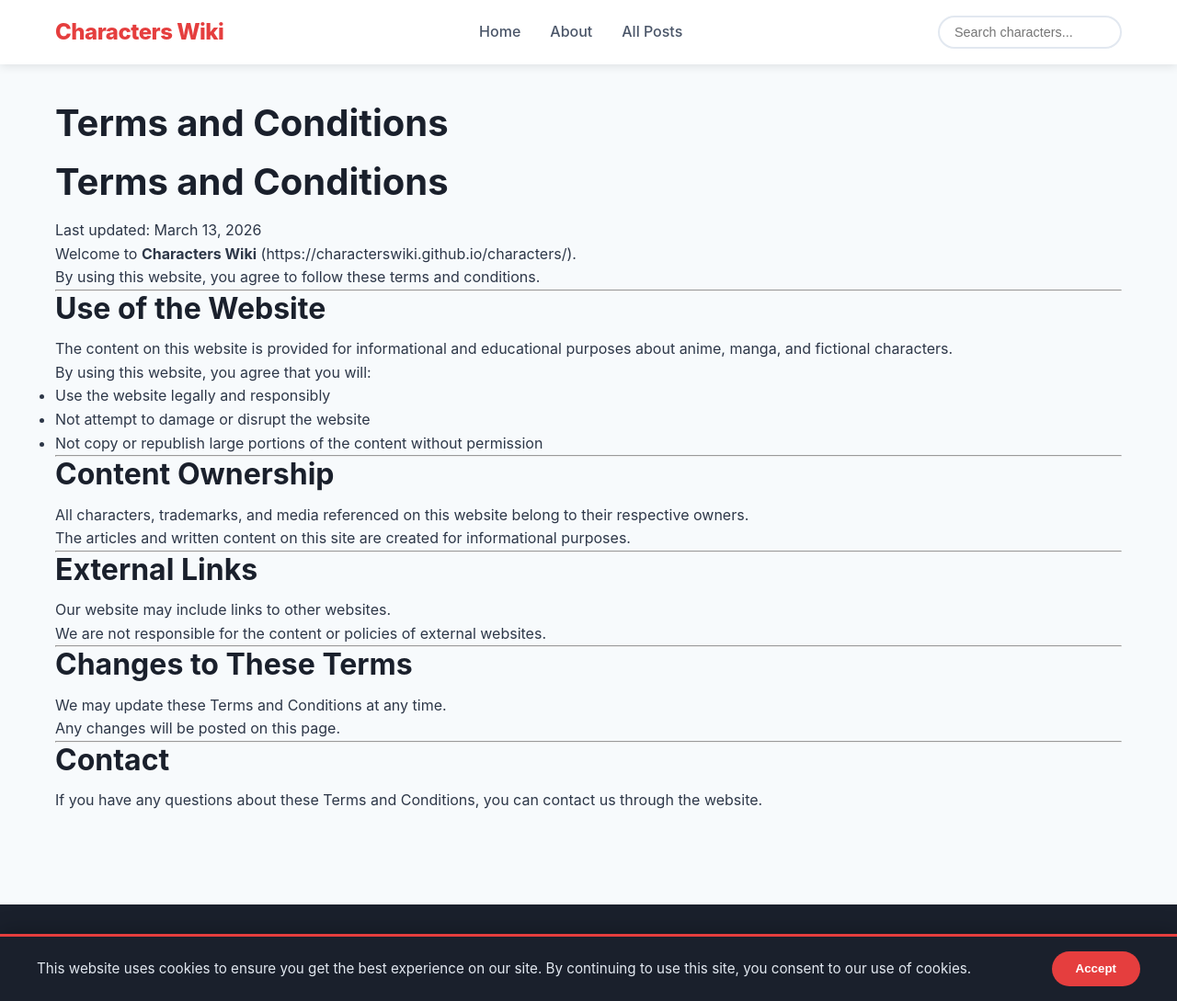
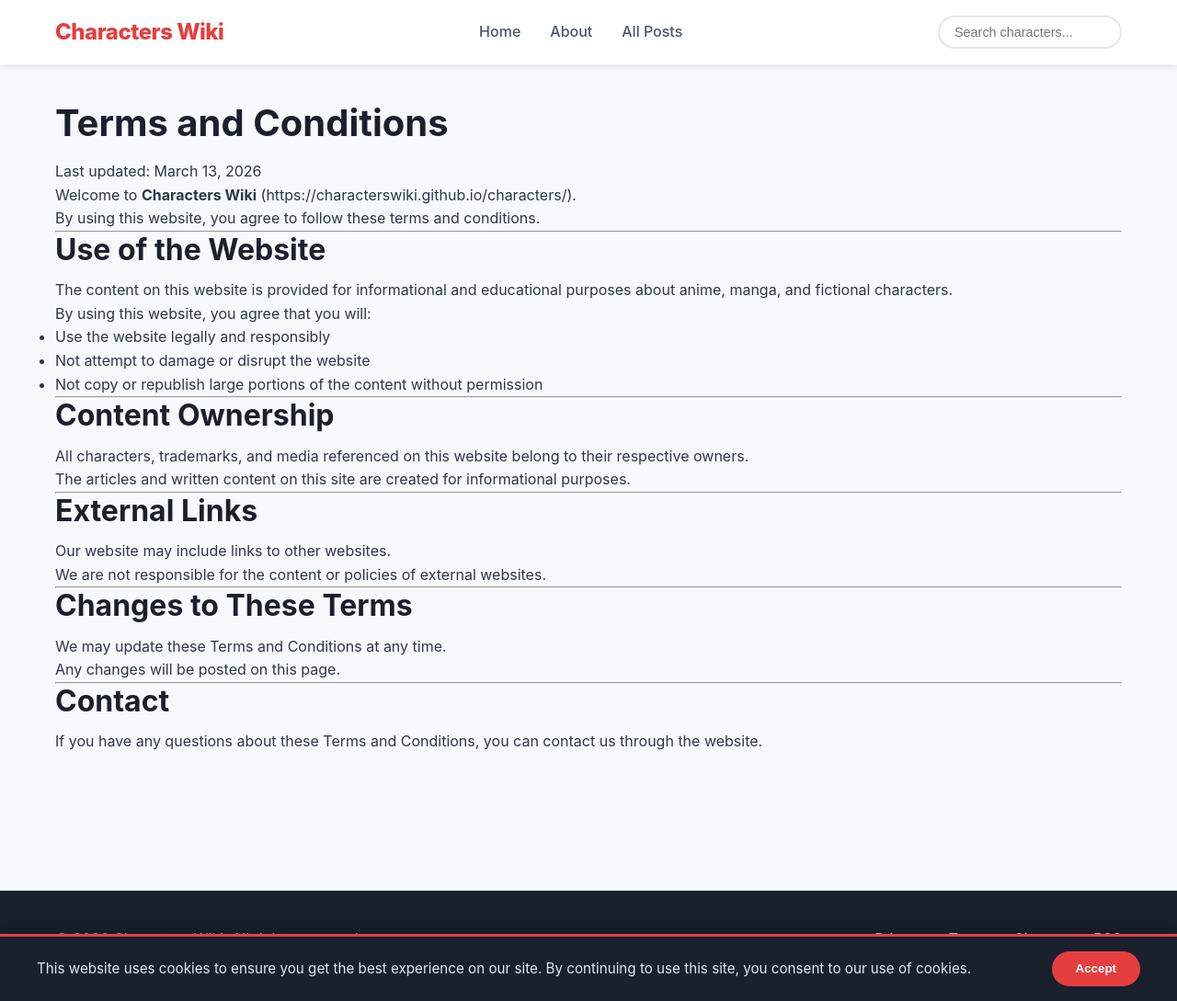
Before and after one commit to characterswiki/characters, a Jekyll site: the page built from terms.md, in a window 1280 px wide and 1089 px high. Shown: the whole window at 92% size. Built offline with Jekyll 4.4.1, drawn with Linux system fonts in a browser that asks for light colours.

Commit message:
Update terms.md

```diff
--- a/terms.md
+++ b/terms.md
@@ -3,8 +3,6 @@ layout: page
 title: Terms and Conditions
 permalink: /terms/
 ---
-
-# Terms and Conditions
 
 Last updated: March 13, 2026
 
```
